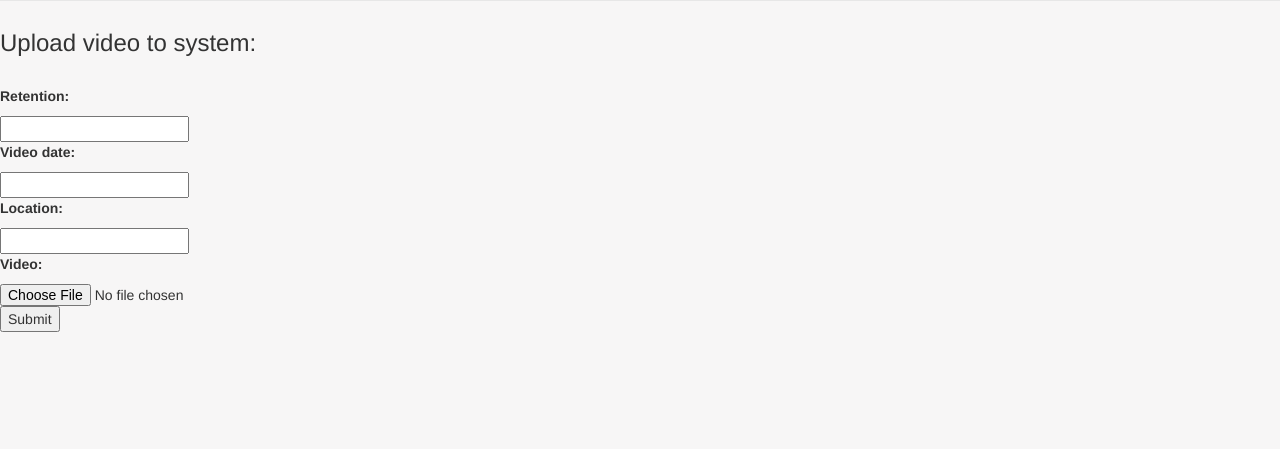
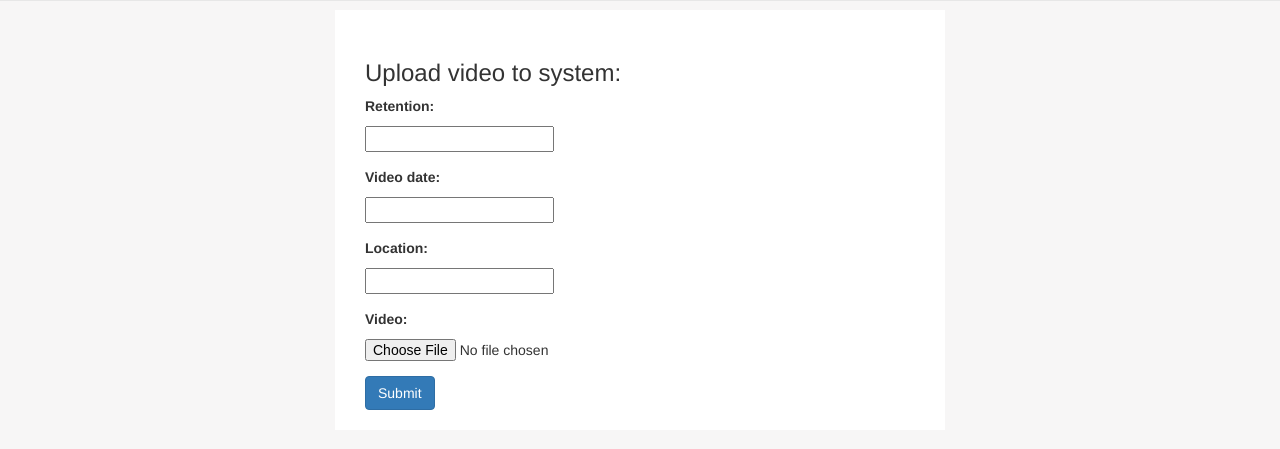
Before and after one commit to Yuankun-Li/PBWC-VideoManagement, a Django app: template videomanagement/templates/videomanagement/upload.html in a window 1280 px wide. Shown: the part 50-499 px from the top of the page. Run offline with Django 3.2, Linux system fonts and the light colour scheme; the template is opened without the code that fills it: values that come from a table or form of the project are taken from there, others are empty; some libraries are stand-ins or nearby versions.

Commit message:
Change upload front-end page

```diff
--- a/videomanagement/templates/videomanagement/upload.html
+++ b/videomanagement/templates/videomanagement/upload.html
@@ -11,23 +11,18 @@
 {% endblock %}
 
 {% block container %}
-
-<div>
-    {% if form.errors %}
-        <h4>
-            {{form.errors}}
-        </h4>
-    {% endif %}
+<div class="container col-md-6 col-md-offset-3 col-sm-8 col-sm-offset-2">
+    <div class="block">
+        <div class="block_content">
             <h3>Upload video to system:</h3>
             {% if message %}
             <h4>
                 {{message}}
             </h4>
             {% endif %}
-    <br>
             <form enctype="multipart/form-data" method="post" action="{% url 'upload' %}">
             {% for field in form.visible_fields %}
-        <div>
+            <div class="form-group">
                 <label>{{field.label_tag}}</label>
                 <div>
                     {{field}}
@@ -38,11 +33,13 @@
             {% endfor %}
             {% endfor %}
             <div>
-        	<button/>Submit</button>
+                <button class="btn btn-primary" type="submit" value="Submit">Submit</button>
             </div>
             {% csrf_token %}
             </form>
         </div>
+    </div>
+</div>
 {% endblock %}
 
 {% block notlog_navbar %}{% endblock %}
```
Lines whose indentation alone changed are shown as unchanged.
